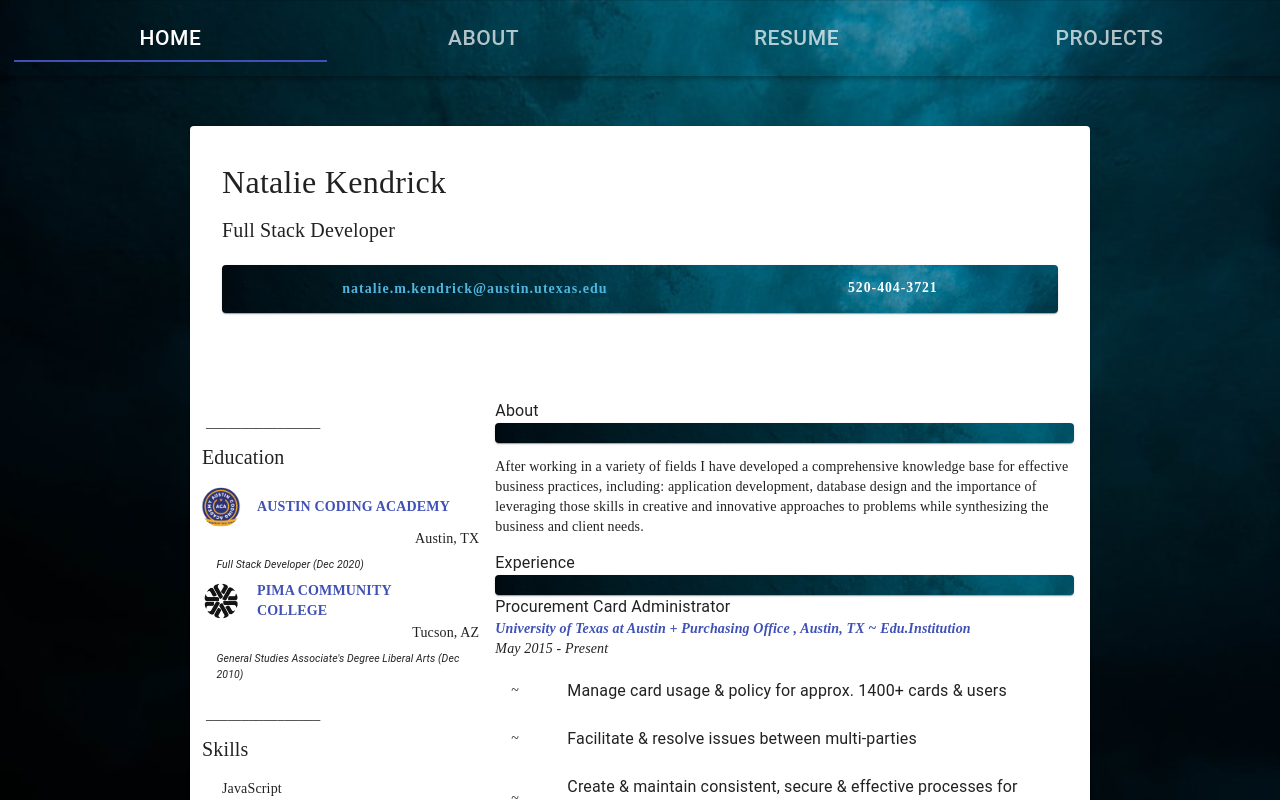
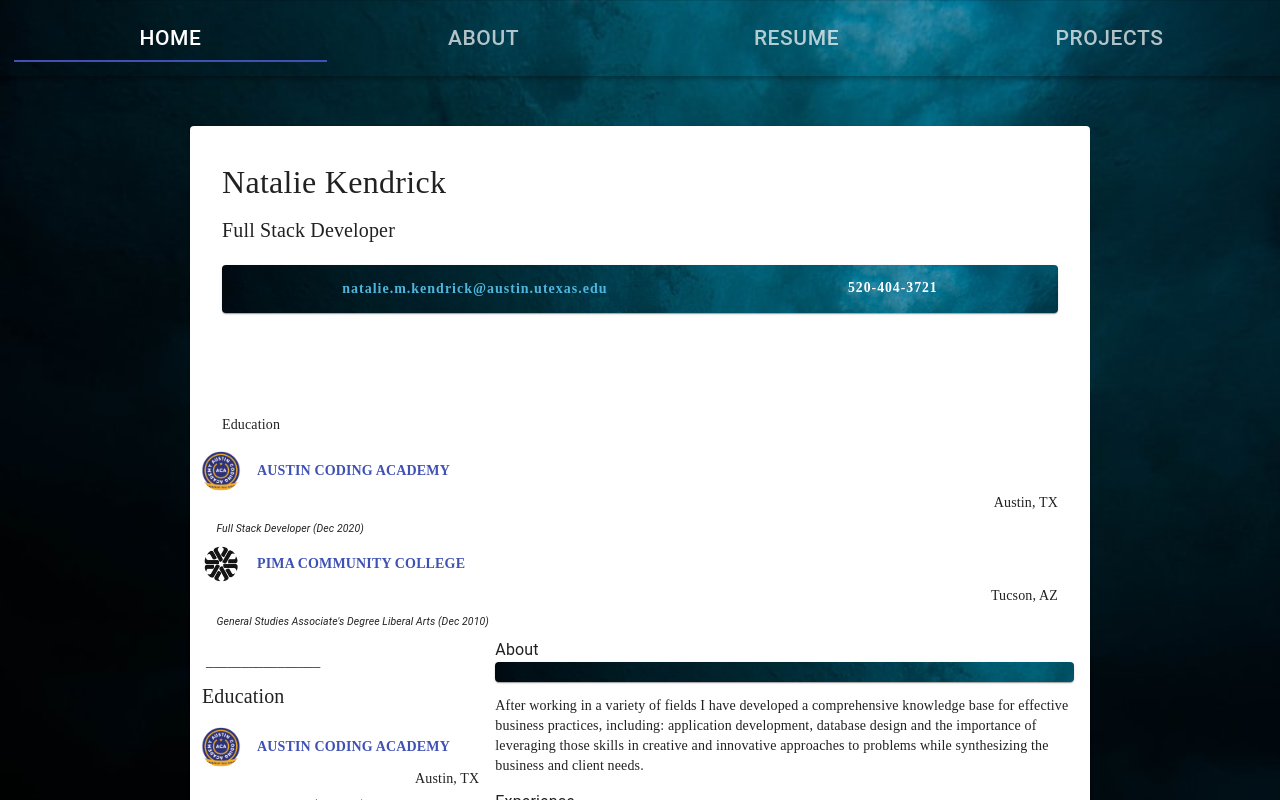
Before and after one commit to listenToRipley/nataliekendrick, a React (Create React App) app: page /resume in a window 1280 px wide. Shown: the top 800 px of the page. Built offline with nearby package versions, Linux system fonts and the light colour scheme.

Commit message:
edu looks okay

```diff
--- a/src/Components/Resume.js
+++ b/src/Components/Resume.js
@@ -140,6 +140,7 @@ const Resume = () => {
     <div className={classes.resume}>
       <Paper className={classes.paper}>
       <ResumeHead/>
+      <ResumeEdu/>
         <Grid
         container
         direction="row"
```
